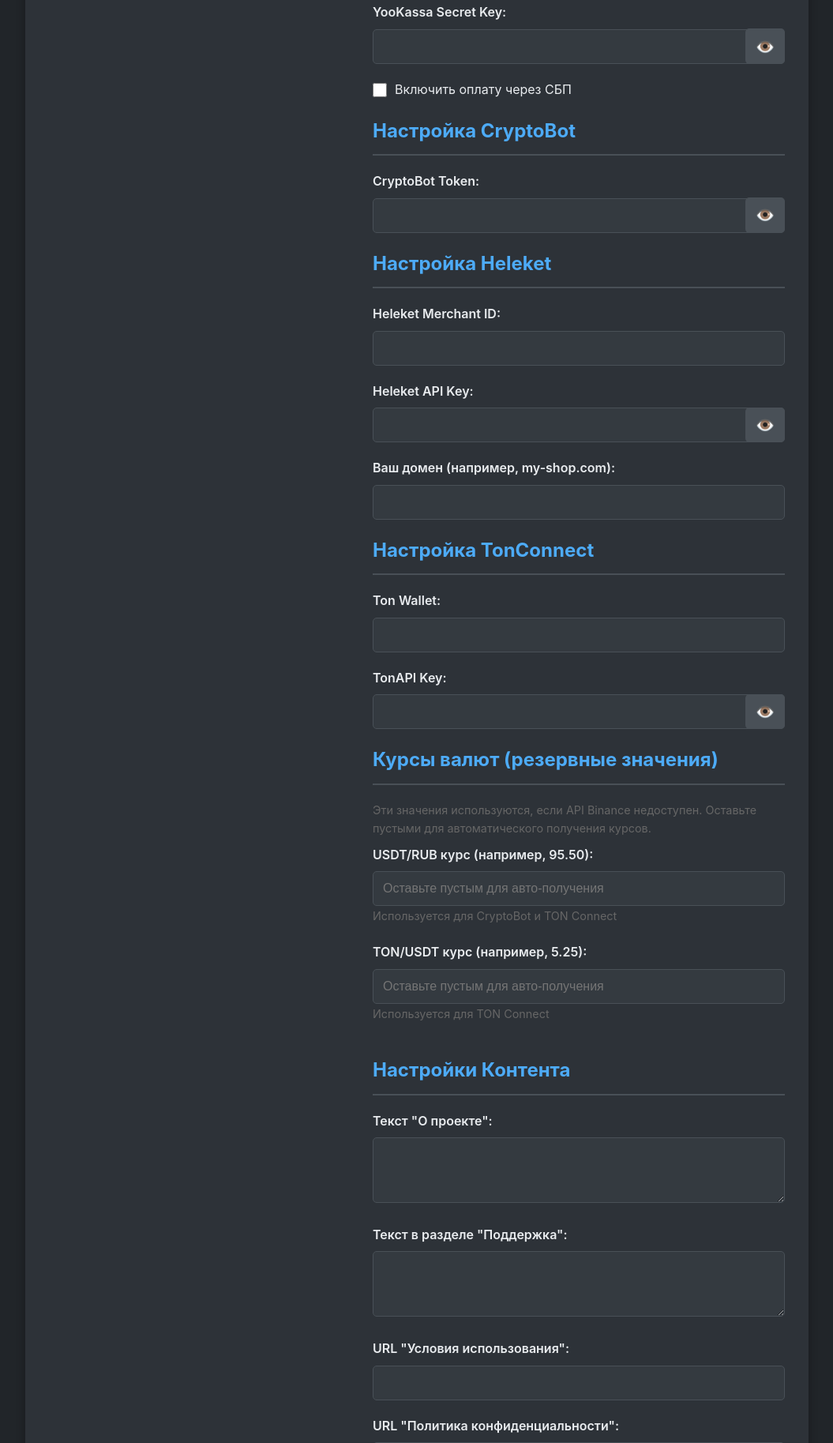
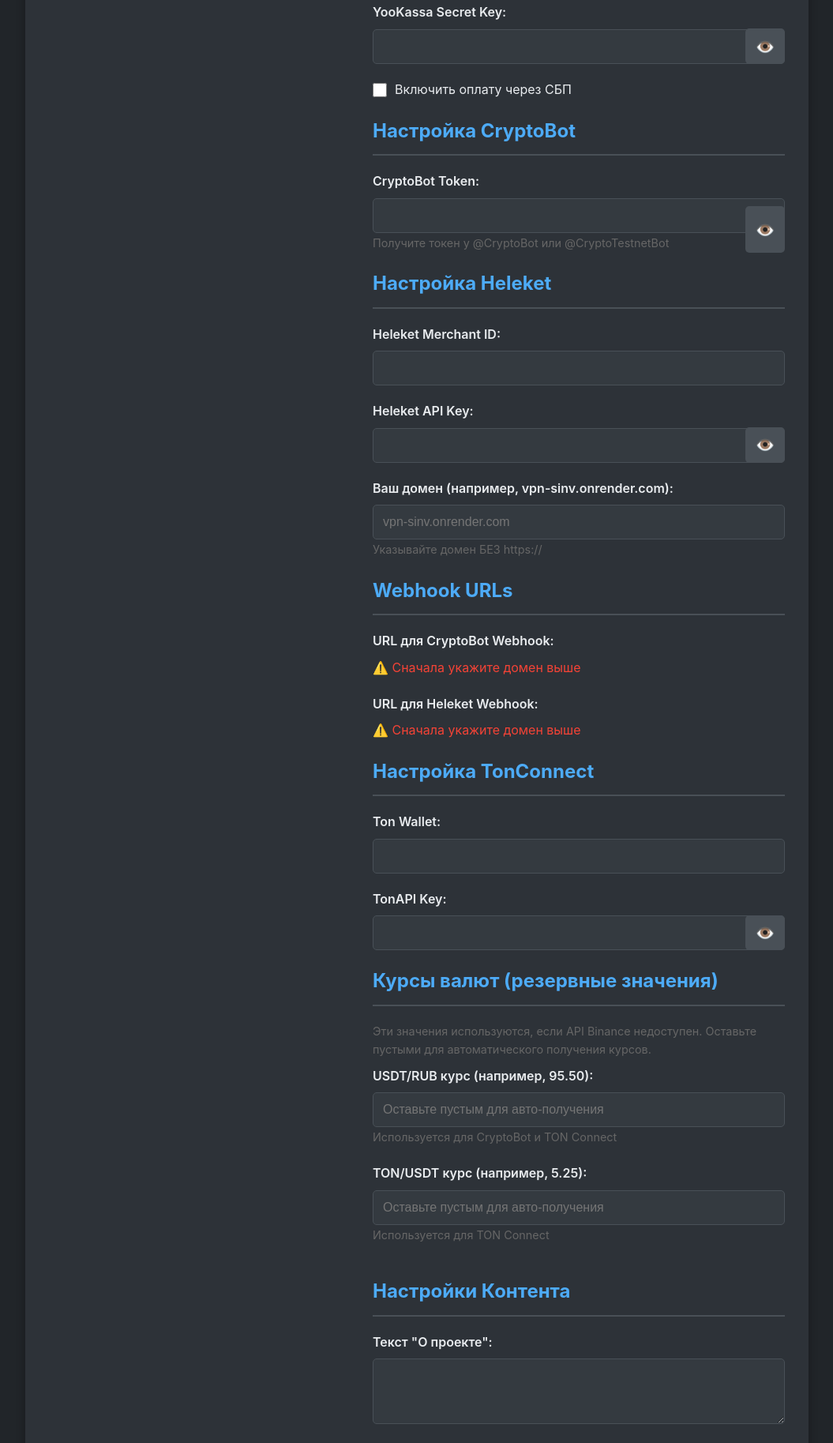
Before and after one commit to Waldk1d/vpn, a Python web app: template src/shop_bot/webhook_server/templates/settings.html in a window 1280 px wide. Shown: the part 2324-4151 px from the top of the page at 79% size, without its empty margins (112-1167 px from the left). Run offline with Jinja, Linux system fonts and the light colour scheme; the template is opened without the code that fills it, so the values that code supplies are empty.

Commit message:
dasdasd11333

```diff
--- a/pyproject.toml
+++ b/pyproject.toml
@@ -10,7 +10,7 @@ dependencies = [
     "python-dotenv==1.1.1",
     "qrcode[pil]==8.2",
     "yookassa==3.5.0",
-    "aiocryptopay>=1.0.0",
+    "aiocryptopay>=0.4.8",
     "aiohttp==3.9.5",
     "aiohttp-sse-client==0.2.1",
     "pytonconnect==0.3.2"
--- a/src/shop_bot/webhook_server/templates/settings.html
+++ b/src/shop_bot/webhook_server/templates/settings.html
@@ -483,7 +483,19 @@
 						value="{{ settings.cryptobot_token or '' }}"
 					/>
 					<button type="button" class="toggle-password">👁️</button>
+					<small style="color: #666; font-size: 0.9em;">Получите токен у @CryptoBot или @CryptoTestnetBot</small>
 				</div>
+				{% if settings.domain %}
+				<div class="form-group">
+					<label>CryptoBot Webhook URL:</label>
+					<code style="display: block; padding: 8px; background: #f5f5f5; border-radius: 4px; margin-top: 5px; word-break: break-all;">
+						https://{{ settings.domain }}/cryptobot-webhook
+					</code>
+					<small style="color: #666; font-size: 0.9em;">
+						Скопируйте этот URL и укажите его в настройках CryptoBot в разделе "Webhook"
+					</small>
+				</div>
+				{% endif %}
 				<h2>Настройка Heleket</h2>
 				<div class="form-group">
 					<label for="heleket_merchant_id">Heleket Merchant ID:</label>
@@ -505,13 +517,39 @@
 					<button type="button" class="toggle-password">👁️</button>
 				</div>
 				<div class="form-group">
-					<label for="domain">Ваш домен (например, my-shop.com):</label>
+					<label for="domain">Ваш домен (например, vpn-sinv.onrender.com):</label>
 					<input
 						type="text"
 						id="domain"
 						name="domain"
 						value="{{ settings.domain or '' }}"
+						placeholder="vpn-sinv.onrender.com"
 					/>
+					<small style="color: #666; font-size: 0.9em;">Указывайте домен БЕЗ https://</small>
+				</div>
+				<h2>Webhook URLs</h2>
+				<div class="form-group">
+					<label>URL для CryptoBot Webhook:</label>
+					{% if settings.domain %}
+					<code style="display: block; padding: 8px; background: #f5f5f5; border-radius: 4px; margin-top: 5px;">
+						https://{{ settings.domain }}/cryptobot-webhook
+					</code>
+					<small style="color: #666; font-size: 0.9em;">
+						Скопируйте этот URL и укажите его в настройках CryptoBot (@CryptoBot или @CryptoTestnetBot) в разделе "Webhook"
+					</small>
+					{% else %}
+					<p style="color: #f44336;">⚠️ Сначала укажите домен выше</p>
+					{% endif %}
+				</div>
+				<div class="form-group">
+					<label>URL для Heleket Webhook:</label>
+					{% if settings.domain %}
+					<code style="display: block; padding: 8px; background: #f5f5f5; border-radius: 4px; margin-top: 5px;">
+						https://{{ settings.domain }}/heleket-webhook
+					</code>
+					{% else %}
+					<p style="color: #f44336;">⚠️ Сначала укажите домен выше</p>
+					{% endif %}
 				</div>
 				<h2>Настройка TonConnect</h2>
 				<div class="form-group">
```
